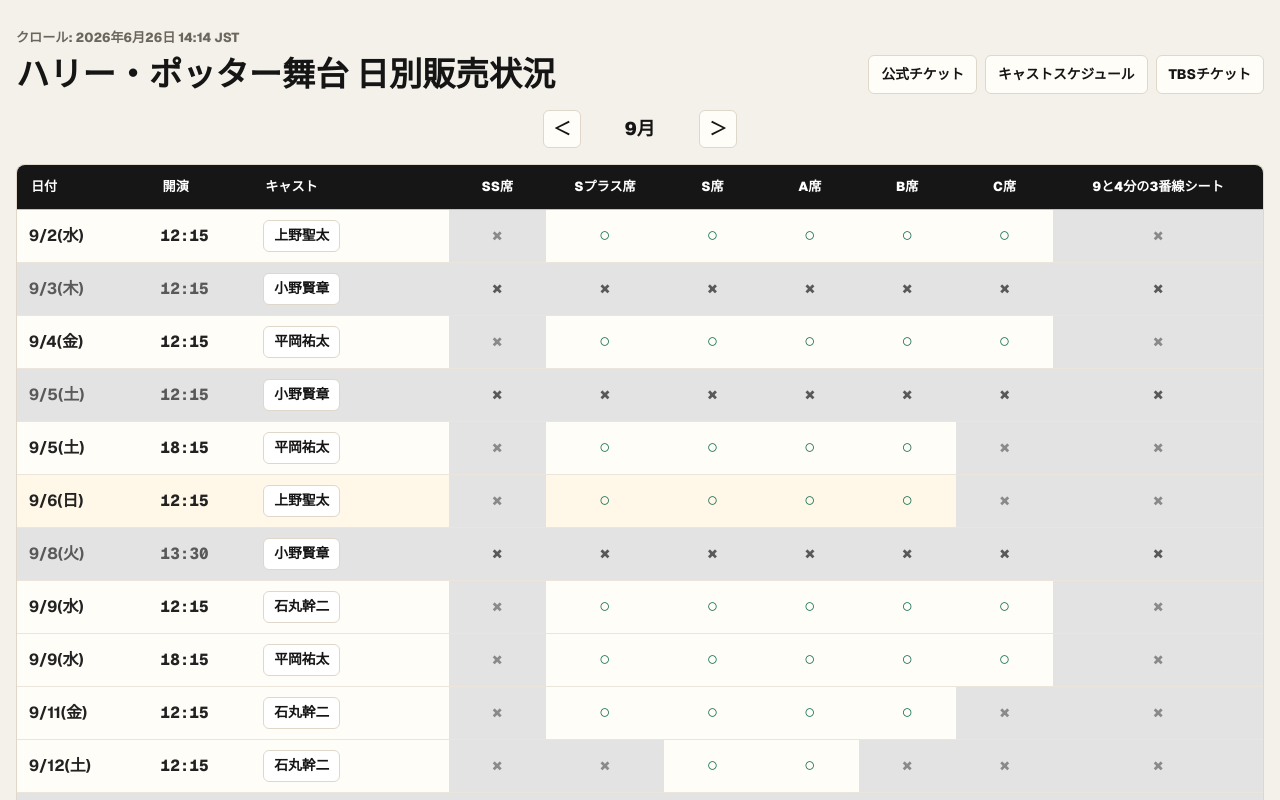
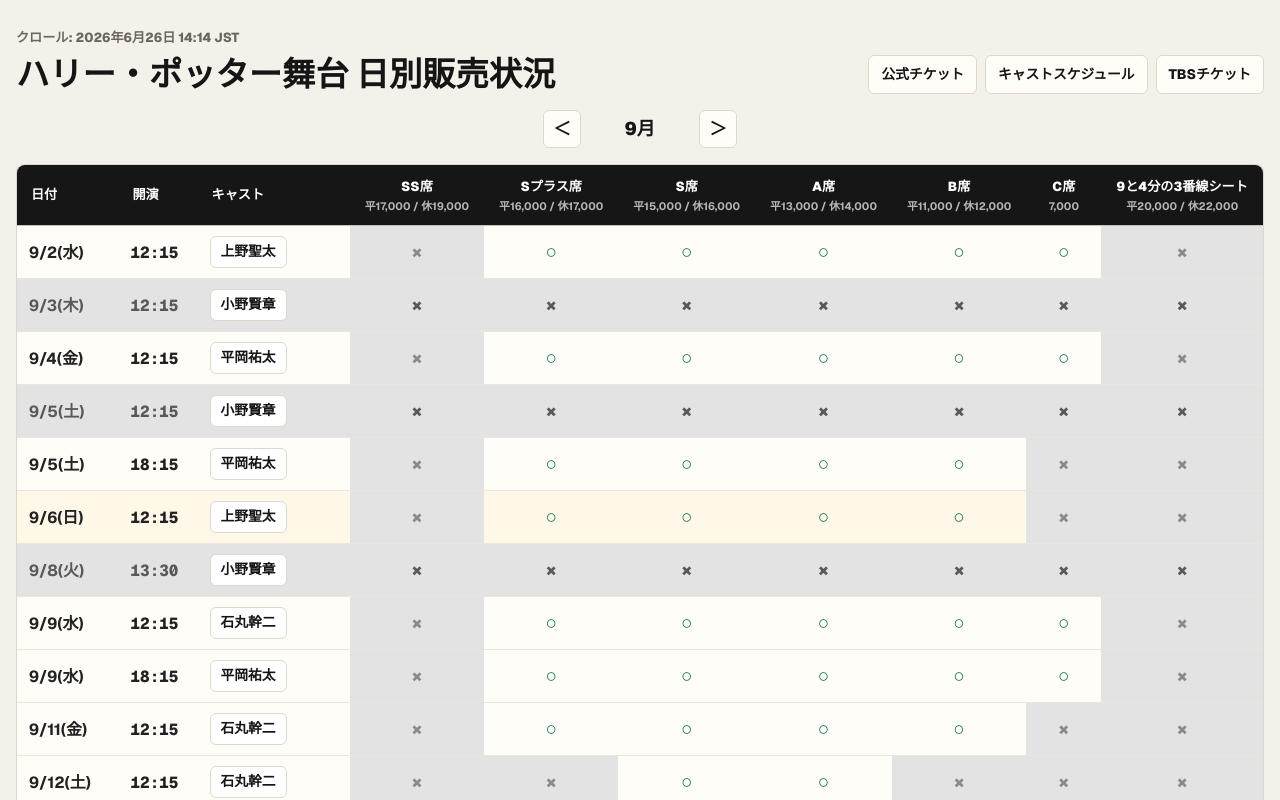
Before and after one commit to tetsuhiroyoneda/hp-stage-guide, a Next.js app: page / in a window 1280 px wide. Shown: the top 800 px of the page. Built offline with nearby package versions, Linux system fonts and the light colour scheme.

Commit message:
席種ヘッダーに価格を追加

```diff
--- a/src/app/globals.css
+++ b/src/app/globals.css
@@ -165,6 +165,19 @@
   text-align: center;
 }
 
+.seatName {
+  display: block;
+}
+
+.scheduleTable th small {
+  display: block;
+  margin-top: 3px;
+  color: rgba(255, 255, 255, 0.68);
+  font-size: 0.68rem;
+  font-weight: 700;
+  line-height: 1.25;
+}
+
 .scheduleTable td {
   border-bottom: 1px solid #ebe5dc;
   padding: 10px 12px;
--- a/src/app/page.tsx
+++ b/src/app/page.tsx
@@ -1346,6 +1346,16 @@
 ];
 
 const seatTypes = ["SS席", "Sプラス席", "S席", "A席", "B席", "C席", "9と4分の3番線シート"];
+
+const seatPrices: Record<string, string> = {
+  "SS席": "平17,000 / 休19,000",
+  "Sプラス席": "平16,000 / 休17,000",
+  "S席": "平15,000 / 休16,000",
+  "A席": "平13,000 / 休14,000",
+  "B席": "平11,000 / 休12,000",
+  "C席": "7,000",
+  "9と4分の3番線シート": "平20,000 / 休22,000",
+};
 
 const seatAvailability: Record<string, Record<string, boolean>> = {
   "2026-09-02-12:15": {
@@ -2592,7 +2602,10 @@
                 <th>開演</th>
                 <th>キャスト</th>
                 {seatTypes.map((seat) => (
-                  <th key={seat}>{seat}</th>
+                  <th key={seat}>
+                    <span className="seatName">{seat}</span>
+                    <small>{seatPrices[seat]}</small>
+                  </th>
                 ))}
               </tr>
             </thead>
```
